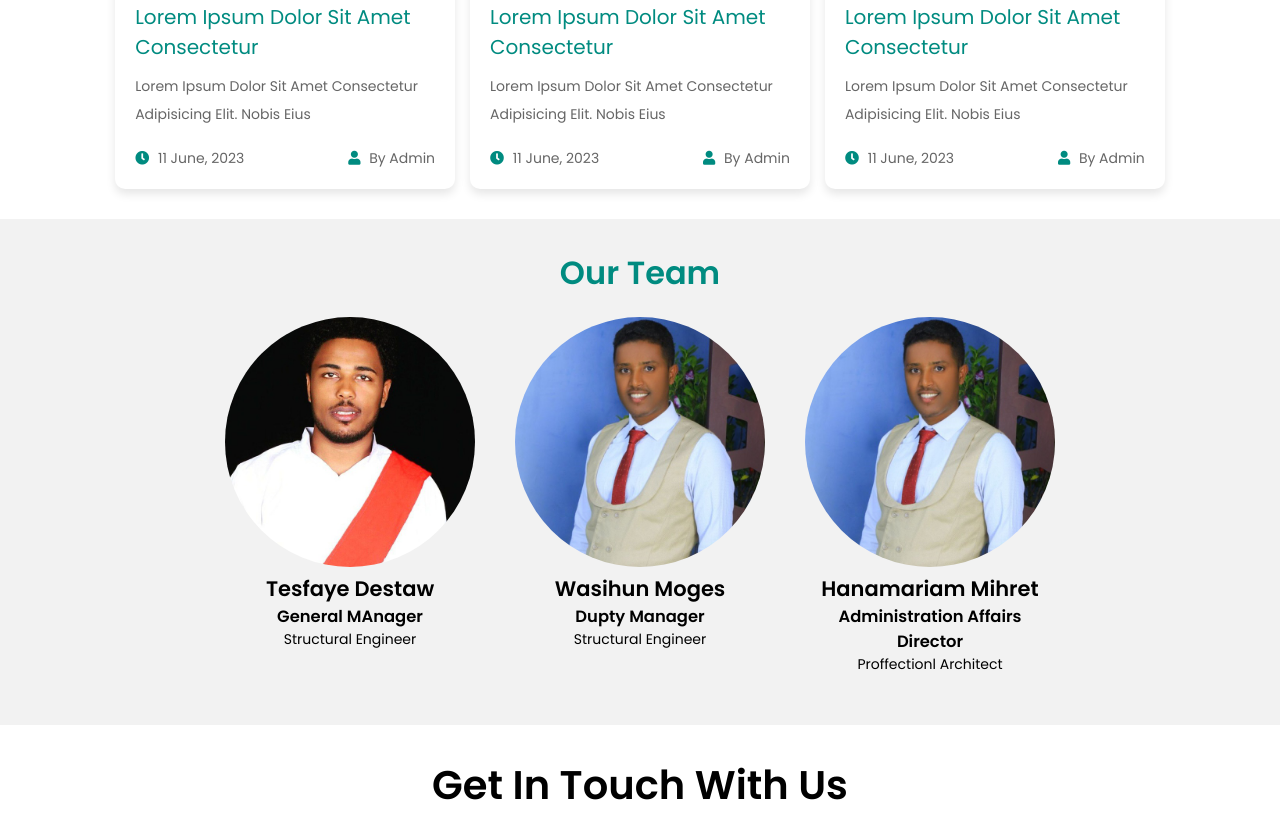
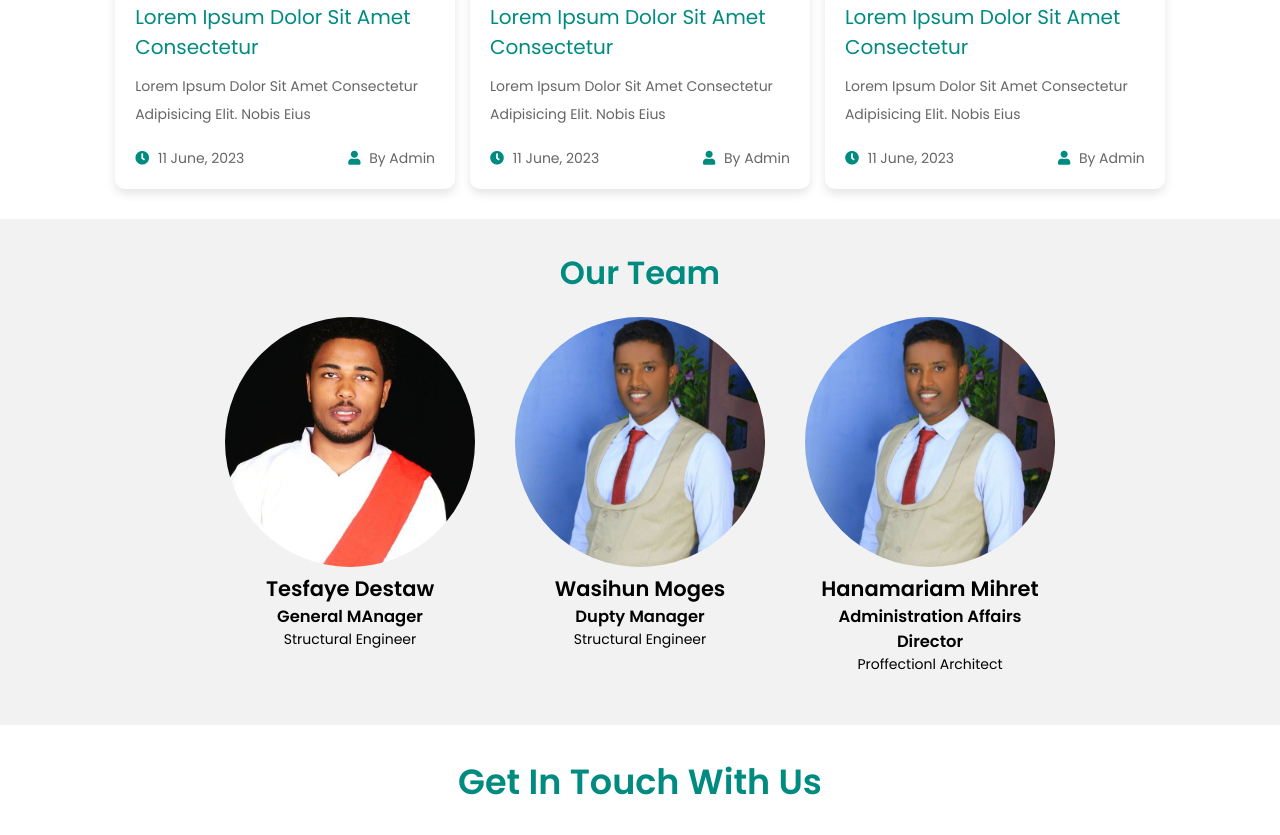
Before and after one commit to Girmex/tower-engineerig, a plain HTML site: page index.html in a window 1280 px wide. Shown: the part 2461-3296 px from the top of the page. Drawn offline with nearby package versions, Linux system fonts and the light colour scheme; grey boxes are pictures that could not be loaded.

Commit message:
addional commit

```diff
--- a/index.html
+++ b/index.html
@@ -223,7 +223,7 @@
     </section>
 <section>
     <div id="contact" class="contact">
-        <h1 style="text-align: center; font-size: 40px;">Get in Touch with us</h1>
+        <h1 >Get in Touch with us</h1>
         <div class="contact-detail">
 
             <div>
--- a/style.css
+++ b/style.css
@@ -349,7 +349,7 @@ header.scrolled {
   display: flex;
   flex-wrap: wrap;
   justify-content: center;
-  font-size: 24px;
+  font-size: 2rem;
   margin: 0;
 }
 
@@ -367,7 +367,11 @@ header.scrolled {
   height: auto;
   border-radius: 50%;
 }
-
+.contact h1{
+  text-align:center;
+  color:var(--main-color);
+  font-size:35px;
+}
 
 .contact-detail {
   min-width:100px
```
Also changed, not shown: images/service-1.png, images/service-2.png, images/service-3.png.
